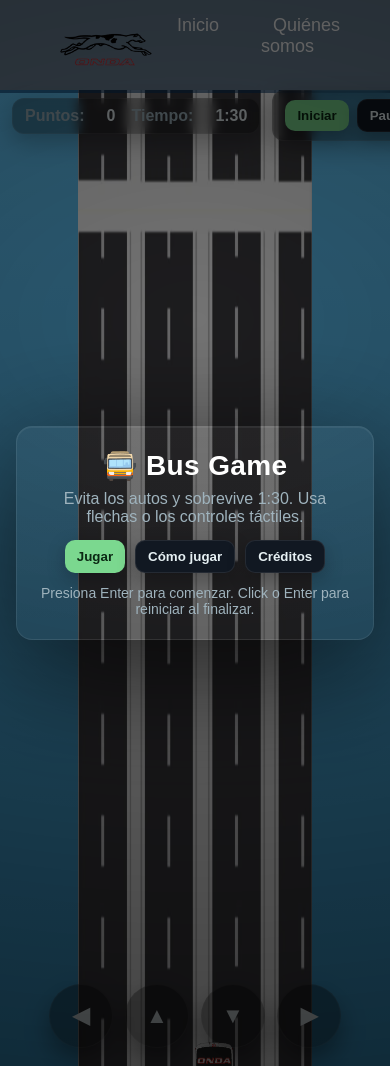
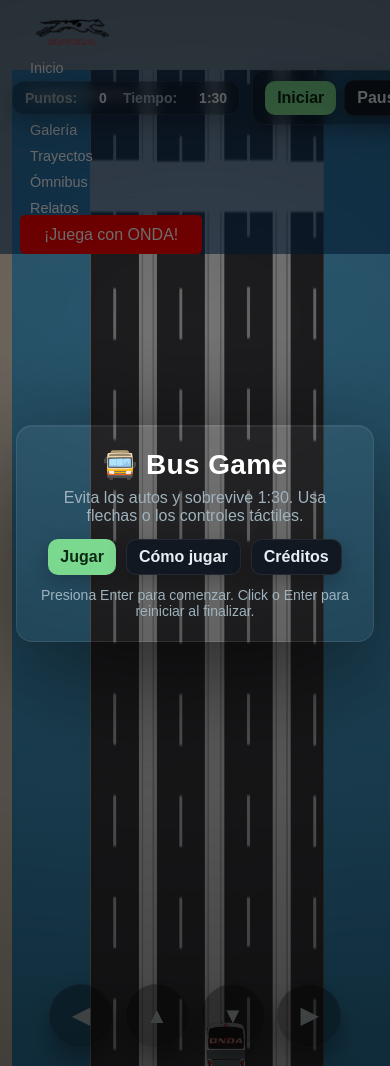
Before and after one commit to atososa12/Proyecto-onda, a PHP site: page /juego.html in a window 390 px wide. Run offline with PHP 8.4, Linux system fonts and the light colour scheme.

Commit message:
responsive

```diff
--- a/onda html/img/css/style.css
+++ b/onda html/img/css/style.css
@@ -146,3 +146,108 @@
   padding: 20px;
   font-size: 14px;
 }
+
+/* BODY GENERAL */
+body {
+  font-family: Arial, sans-serif;
+  color: white;
+  background: antiquewhite;
+  margin: 0;
+  padding-top: 90px;
+  font-size: 16px;
+  padding-left: 5%;
+  padding-right: 5%;
+}
+
+/* IMÁGENES GENERALES */
+img {
+  max-width: 100%;
+  height: auto;
+  display: block;
+}
+
+/* BOTONES GENERALES */
+button, .btn-juego {
+  width: auto;
+  max-width: 100%;
+  font-size: 1rem;
+  padding: 0.7rem 1.5rem;
+}
+
+/* HERO TEXT */
+.hero-text h1 {
+  font-size: 3rem;
+}
+
+.hero-text h2 {
+  font-size: 2rem;
+}
+
+/* PÁRRAFOS GENERALES */
+p {
+  margin-left: 0;
+  margin-right: 0;
+  font-size: 1rem;
+}
+
+/* === MEDIA QUERIES BÁSICAS === */
+
+/* Celulares hasta 768px */
+@media (max-width: 768px) {
+  body {
+    font-size: 14px;        /* texto más pequeño */
+    padding-left: 3%;       /* márgenes más chicos */
+    padding-right: 3%;
+    padding-top: 70px;      /* ajusta header si es más pequeño */
+  }
+
+  header {
+    flex-direction: column;  /* header vertical */
+    align-items: flex-start;
+    padding: 10px 20px;
+  }
+
+  header img {
+    height: 40px;           /* logo más pequeño */
+    margin-bottom: 10px;
+  }
+
+  nav ul {
+    flex-direction: column;  /* menú vertical */
+    width: 100%;
+    gap: 10px;
+  }
+
+  nav ul li a {
+    font-size: 0.9rem;
+    padding: 8px 10px;
+  }
+}
+
+/* Tablets entre 769px y 1024px */
+@media (min-width: 769px) and (max-width: 1024px) {
+  body {
+    font-size: 15px;        /* tamaño intermedio */
+    padding-left: 4%;
+    padding-right: 4%;
+    padding-top: 80px;
+  }
+
+  header {
+    flex-direction: row;    /* header horizontal */
+    padding: 15px 30px;
+  }
+
+  header img {
+    height: 45px;
+  }
+
+  nav ul {
+    flex-direction: row;
+    gap: 20px;
+  }
+
+  nav ul li a {
+    font-size: 1rem;
+  }
+}
```
Also changed, not shown: onda html/img/css/historia.css (+21 -0 lines).
